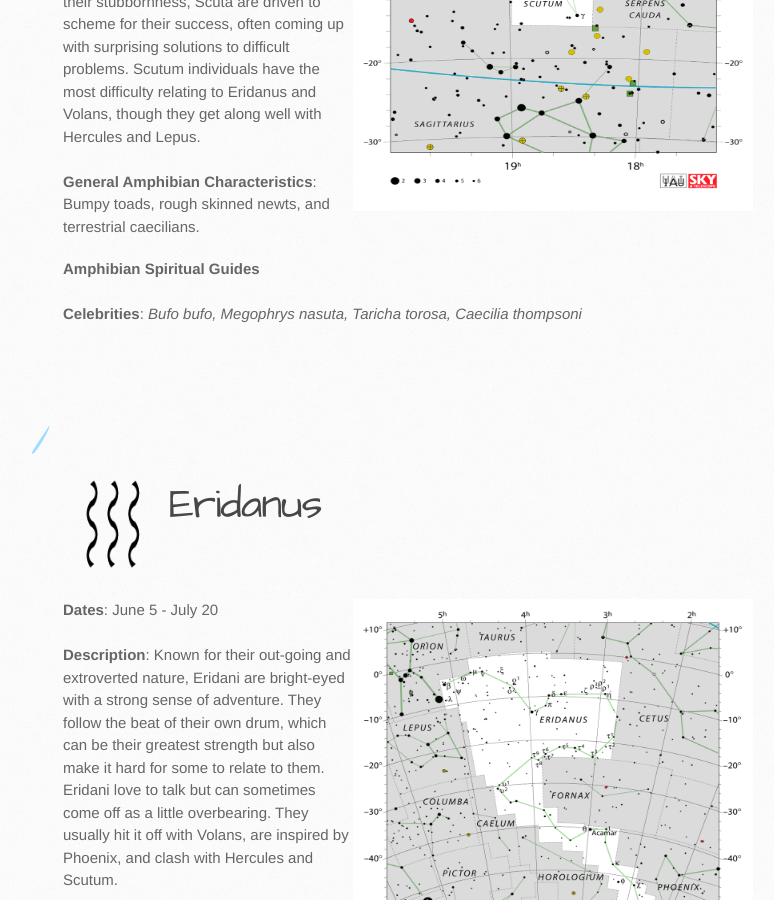
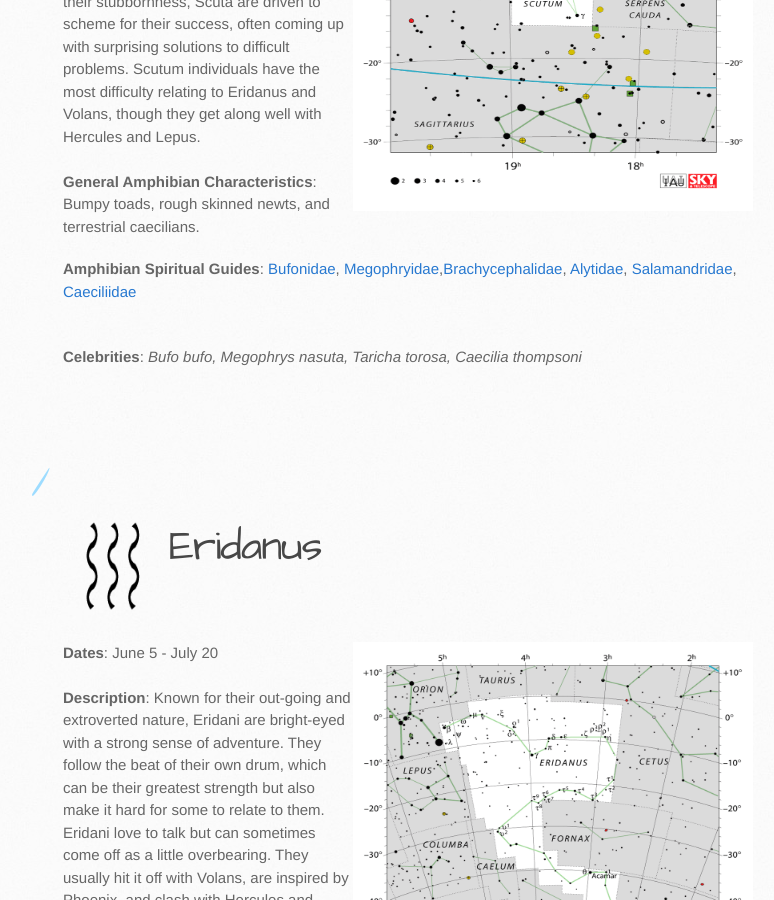
Before and after one commit to TarvinLab/amphibioscope, a Jekyll site: the page built from find-your-sign.md, in a window 1280 px wide and 900 px high, scrolled down 610 px. Shown: the whole window, without its empty margins (107-881 px from the left). Built offline with Jekyll 4.4.1, drawn with Linux system fonts in a browser that asks for light colours; our own code applies the rules of GitHub Pages for plain Markdown files.

```diff
--- a/find-your-sign.md
+++ b/find-your-sign.md
@@ -3,10 +3,11 @@
   <b>Dates</b>: April 25 - June 4  <br /> <br />
   <b>Description</b>: Scuta are known as the protectors. Despite a tough exterior, the loyalty and strength of a Scutum makes it well worth the effort to get to know one. Scuta are often warm and welcoming once you get past their external barriers. Given their stubbornness, Scuta are driven to scheme for their success, often coming up with surprising solutions to difficult problems. Scutum individuals have the most difficulty relating to Eridanus and Volans, though they get along well with Hercules and Lepus. <br /><br />
   <b>General Amphibian Characteristics</b>: Bumpy toads, rough skinned newts, and terrestrial caecilians.<br />
-<details>
-  <summary><b>Amphibian Spiritual Guides</b></summary>
+
+
+<p><b>Amphibian Spiritual Guides</b>:
    <a href="https://amphibiaweb.org/lists/Bufonidae.shtml">Bufonidae</a>, <a href="https://amphibiaweb.org/lists/Megophryidae.shtml">Megophryidae</a>,<a href="https://amphibiaweb.org/lists/Brachycephalidae.shtml">Brachycephalidae</a>, <a href="https://amphibiaweb.org/lists/Alytidae.shtml">Alytidae</a>, <a href="https://amphibiaweb.org/lists/Salamandridae.shtml">Salamandridae</a>, <a href="https://amphibiaweb.org/lists/Caeciliidae.shtml">Caeciliidae</a>
-</details> <br />
+</p> <br />
   <b>Celebrities</b>: <i>Bufo bufo, Megophrys nasuta, Taricha torosa, Caecilia thompsoni</i> </p> <br /> <br />
 
 
```
